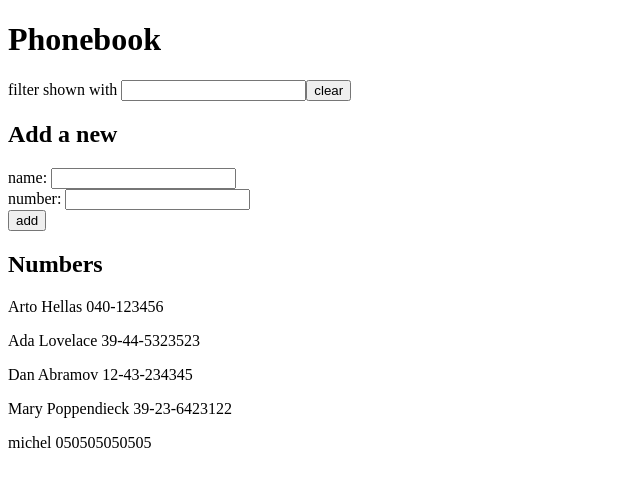
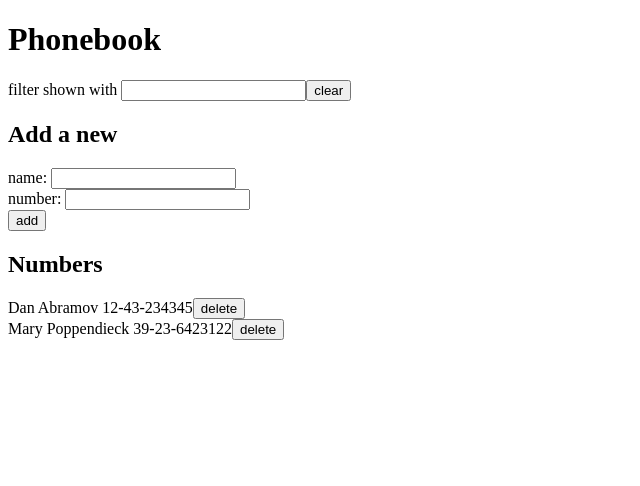
Before and after one commit to acharlas/fsopen, a React (Create React App) app in the folder The Phonebook/: page / in a window 1280 px wide. Shown: the top 486 px of the page, without its empty margins (0-640 px from the left). Built offline with nearby package versions, Linux system fonts and the light colour scheme; data requests are answered from the project's data file.

Commit message:
2.17/step9

```diff
--- a/The Phonebook/db.json
+++ b/The Phonebook/db.json
@@ -1,15 +1,5 @@
 {
   "persons": [
-    {
-      "name": "Arto Hellas",
-      "number": "040-123456",
-      "id": 1
-    },
-    {
-      "name": "Ada Lovelace",
-      "number": "39-44-5323523",
-      "id": 2
-    },
     {
       "name": "Dan Abramov",
       "number": "12-43-234345",
@@ -19,11 +9,6 @@
       "name": "Mary Poppendieck",
       "number": "39-23-6423122",
       "id": 4
-    },
-    {
-      "name": "michel",
-      "number": "050505050505",
-      "id": 5
     }
   ]
 }
--- a/The Phonebook/src/App.js
+++ b/The Phonebook/src/App.js
@@ -19,7 +19,10 @@ const App = () => {
 
   const personsToShow = filterName === ''
     ? persons
-    : persons.filter(person => person.name.includes(filterName))
+    : persons.filter(person => {
+      const regex = new RegExp(filterName, 'i')
+      return(regex.test(person.name))
+    })
 
   const addPerson = (event) => {
     event.preventDefault()
@@ -44,10 +47,17 @@ const App = () => {
   }
 
   useEffect(() => {
-
     personServices.getAll()
     .then(data => setPersons(data))
   }, [])
+
+  const deleteNumber = (id, name) => {
+    if(window.confirm(`Do you really want to delete ${name}`)) {
+      personServices
+       .deleteNum(id)
+        .then(setPersons(persons.filter(n => n.id !== id)))
+    }
+  }
 
   return (
     <div>
@@ -62,7 +72,9 @@ const App = () => {
         newNumber={newNumber}
       />
       <h2>Numbers</h2>
-      <Numbers personsToShow={personsToShow}/>
+      {personsToShow.map(person =>
+        <Numbers key={person.id} person={person} deleteNumber={() => deleteNumber(person.id, person.name)}/>
+        )}
     </div>
   )
 }
--- a/The Phonebook/src/components/Numbers.js
+++ b/The Phonebook/src/components/Numbers.js
@@ -1,11 +1,10 @@
 import React from 'react'
 
-const Person = ({person}) => <p> {person.name} {person.number} </p>
-
-const Numbers = ({personsToShow}) => {
+const Numbers = ({person, deleteNumber}) => {
     return (
       <div>
-        {personsToShow.map(person => <Person key={person.name} person={person}/> )}
+        {person.name} {person.number}
+        <button onClick={deleteNumber}>delete</button>
       </div>
     )
 }
--- a/The Phonebook/src/services/phonebook.js
+++ b/The Phonebook/src/services/phonebook.js
@@ -16,6 +16,11 @@ const update = (id, newObject) => {
     return request.then(response => response.data)
 }
 
-const exportedObject = {getAll, create, update}
+const deleteNum = id => {
+    const request = axios.delete(`${baseUrl}/${id}`)
+    return request.then(response => response.data)
+}
+
+const exportedObject = {getAll, create, update, deleteNum}
 
 export default exportedObject
```
